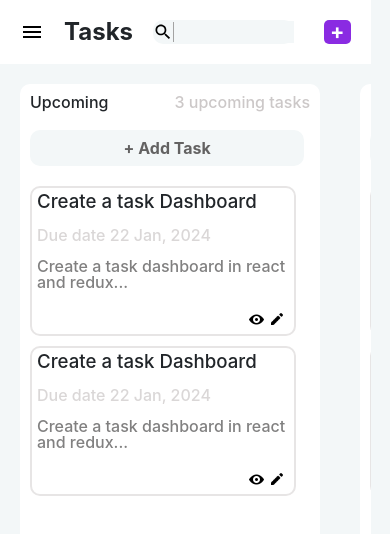
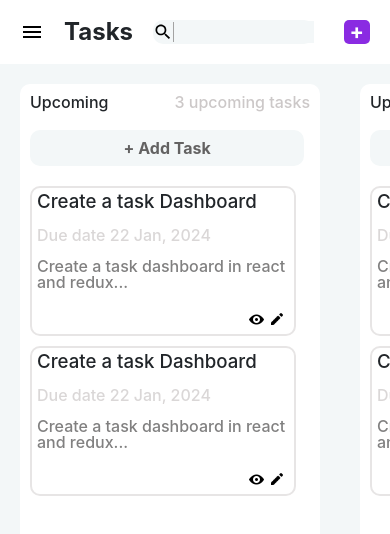
Before and after one commit to Brian-Machiestay/task-dashboard, a React (Create React App) app: page / in a window 390 px wide. Shown: the top 534 px of the page. Built offline with nearby package versions, Linux system fonts and the light colour scheme.

Commit message:
expand mainpage to cover viewport

```diff
--- a/src/components/main/mainpage.module.css
+++ b/src/components/main/mainpage.module.css
@@ -1,5 +1,5 @@
 .container {
-    width: 77%;
+    width: 85%;
 
     .columnContainer {
         display: flex;
@@ -11,6 +11,9 @@
 
 @media (max-width: 820px) {
     .container {
-        width: 95%;
+        width: 100%;
+        margin-right: 10px;
+
+
     }
 }
```
